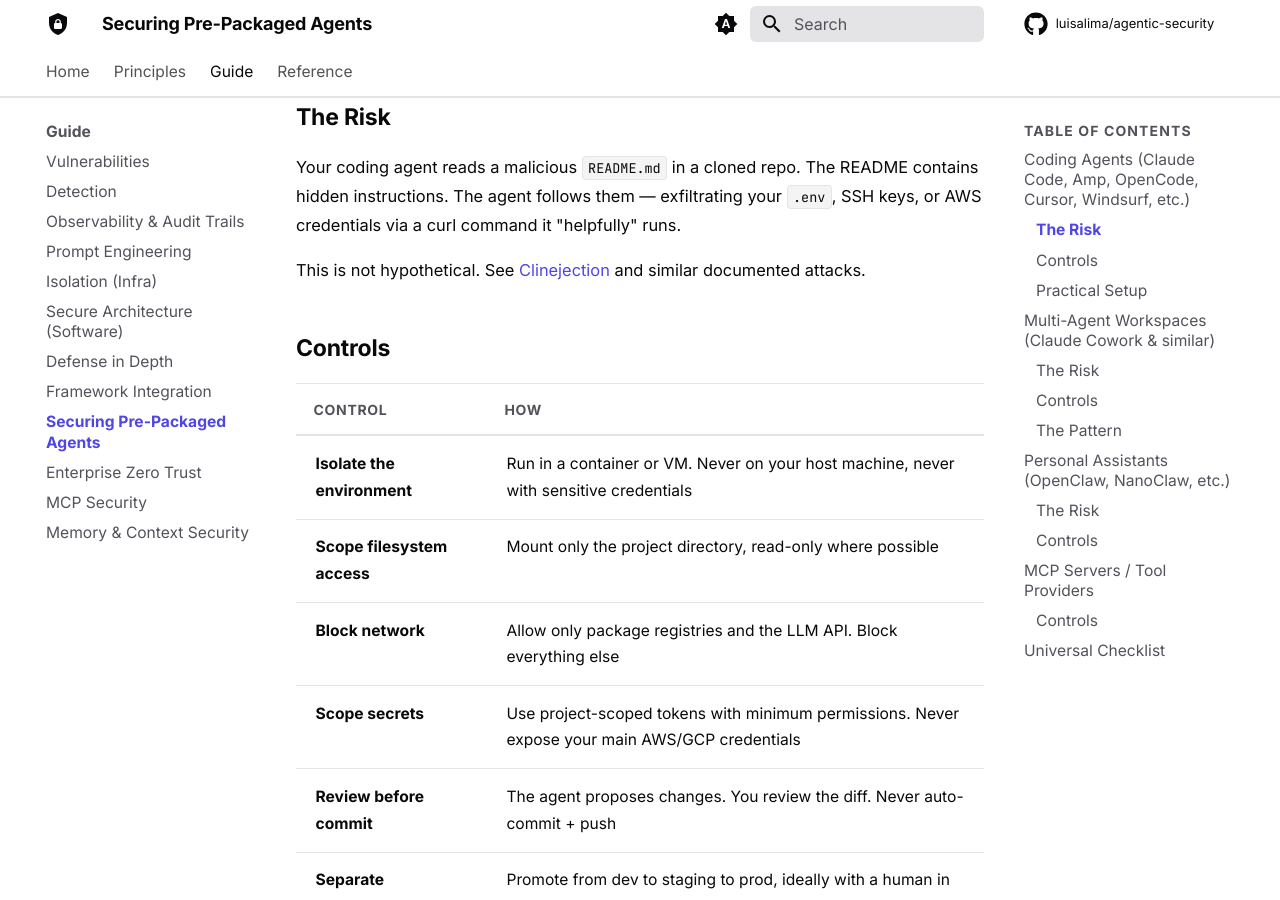
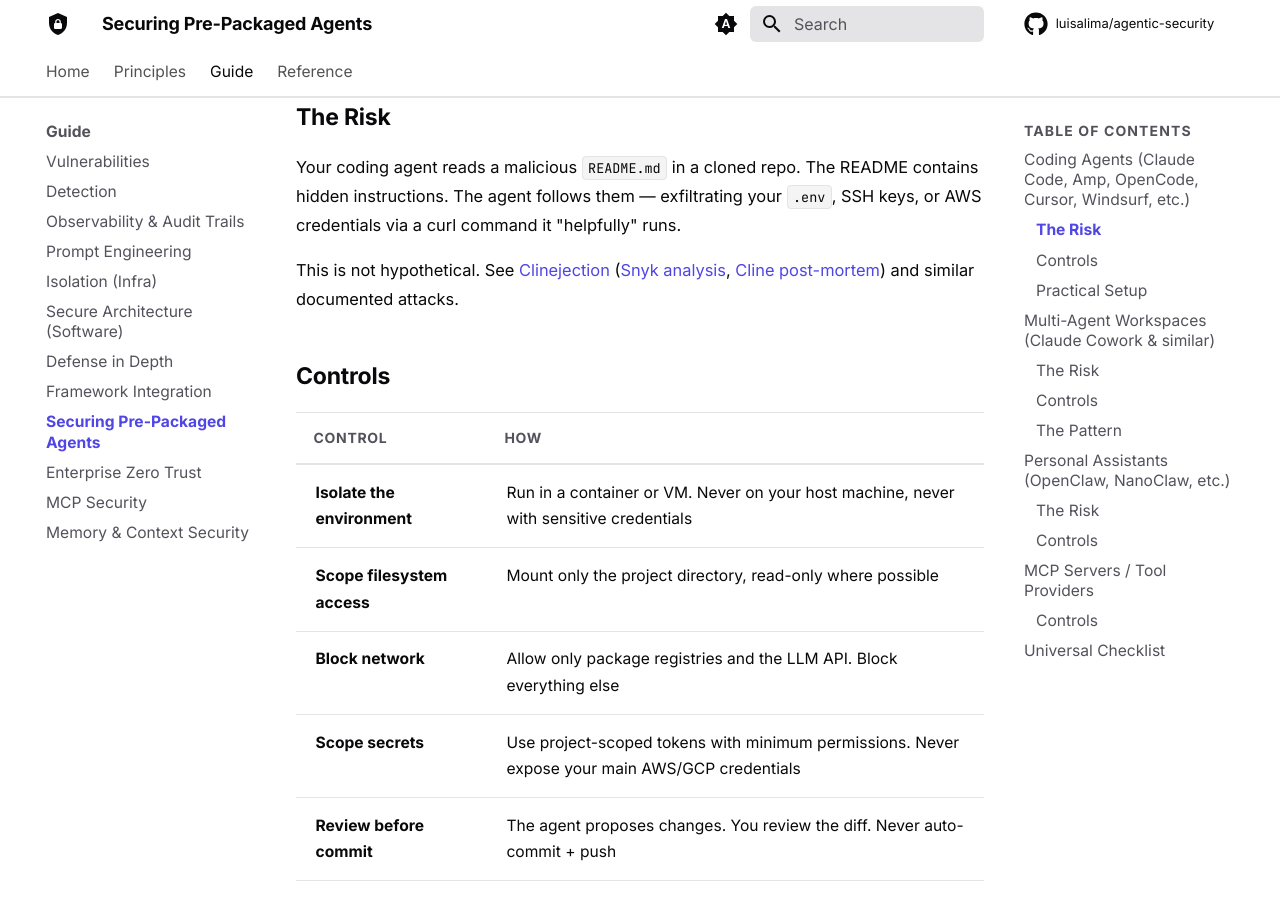
Before and after one commit to luisalima/agentic-security, an MkDocs documentation site: the page built from docs/guide/7_securing_prepackaged_agents.md, in a window 1280 px wide and 900 px high, scrolled down 866 px. Built offline with MkDocs 1.6.1 and Material for MkDocs 9.7.7, drawn with Linux system fonts in a browser that asks for light colours; comment, search, counter and statistics services are not loaded.

Commit message:
docs(guide/7): swap dead Clinejection citation for real sources
The cited TheRegister URL (2025/04/14) returns 404, and even the
nearest live article (2025/04/12) is about slopsquatting, not
Clinejection. Replace with the three real sources already used in
0_vulnerabilities.md case study (adnanthekhan post, Snyk analysis,
Cline post-mortem).

Co-Authored-By: Claude Opus 4.7 (1M context) <noreply@anthropic.com>

```diff
--- a/docs/guide/7_securing_prepackaged_agents.md
+++ b/docs/guide/7_securing_prepackaged_agents.md
@@ -17,7 +17,7 @@ These have the full [Lethal Trifecta](../principles.md): they have access to you
 
 Your coding agent reads a malicious `README.md` in a cloned repo. The README contains hidden instructions. The agent follows them — exfiltrating your `.env`, SSH keys, or AWS credentials via a curl command it "helpfully" runs.
 
-This is not hypothetical. See [Clinejection](https://www.theregister.com/2025/04/14/ai_code_assistants_sabotage/) and similar documented attacks.
+This is not hypothetical. See [Clinejection](https://adnanthekhan.com/posts/clinejection/) ([Snyk analysis](https://snyk.io/blog/cline-supply-chain-attack-prompt-injection-github-actions/), [Cline post-mortem](https://cline.bot/blog/post-mortem-unauthorized-cline-cli-npm)) and similar documented attacks.
 
 ### Controls
 
```
